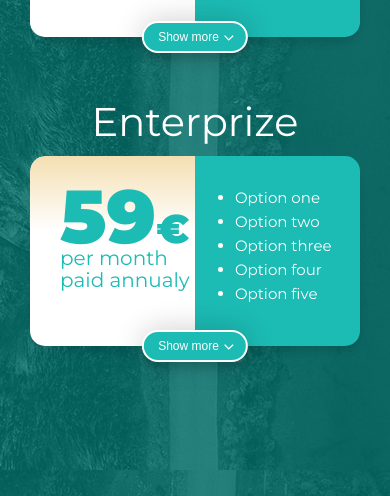
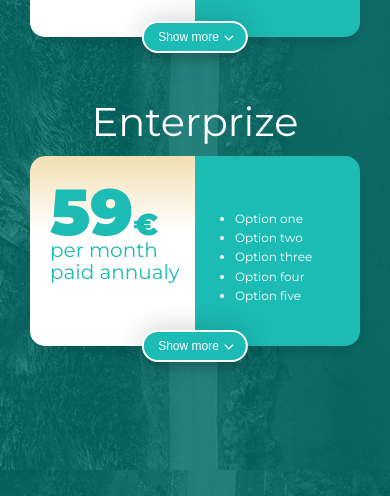
Before and after one commit to CharalamposSam/MobileFirst, a plain HTML site: page html/pricing.html in a window 390 px wide. Shown: the part 681-1177 px from the top of the page. Drawn offline with nearby package versions, Linux system fonts and the light colour scheme.

Commit message:
Update pricingStyle.css

```diff
--- a/css/pricingStyle.css
+++ b/css/pricingStyle.css
@@ -76,7 +76,7 @@ main {
   opacity: 0;
   -webkit-box-shadow: 0px 7px 7px 0px rgba(0, 0, 0, 0.1);
   box-shadow: 0px 7px 7px 0px rgba(0, 0, 0, 0.1);
-  transform: scale(0)
+  transform: scale(0);
 }
 
 .pricingPopUpHeader{
@@ -103,7 +103,7 @@ main {
   display: flex;
   flex-direction: column;
   align-items: center;
-  padding-top: 40px;
+  padding: 40px;
   color: #1cbbb4;
   text-shadow: 0px 0px 100px white;
   opacity: 0;
@@ -230,7 +230,6 @@ main {
 
 .defaultCardPrice {
   width: 50%;
-
   color: #1cbbb4;
   padding: 30px 0 0 30px;
   border-top-left-radius: 15px;
@@ -273,6 +272,7 @@ ul {
   display: -ms-flexbox;
   display: flex;
   width: 100%;
+  height: 100%;
 }
 
 .toggleCardPrice {
@@ -346,6 +346,30 @@ ul {
   /* IE6-9 */
 }
 
+@media only screen and (max-width: 400px) {
+  .defaultCardPrice {
+    padding: 30px 0 0 20px;
+  }
+  .toggleCardPrice {
+    padding: 0 20px;
+  }
+  .defaultCardPrice .spanPrice {
+    font-size: 65px;
+  }
+  .defaultCardPrice .spanEuro {
+    font-size: 30px;
+  }
+  .defaultCardDetails {
+    font-size: 12px;
+  }
+  .defaultCardDetails ul {
+    margin-top: 23px;
+  }
+  .toggleCardOpacity {
+    font-size: 12px;
+  }
+}
+
 @media only screen and (min-width: 640px) {
   .pricing {
     margin: 0 1%;
```
